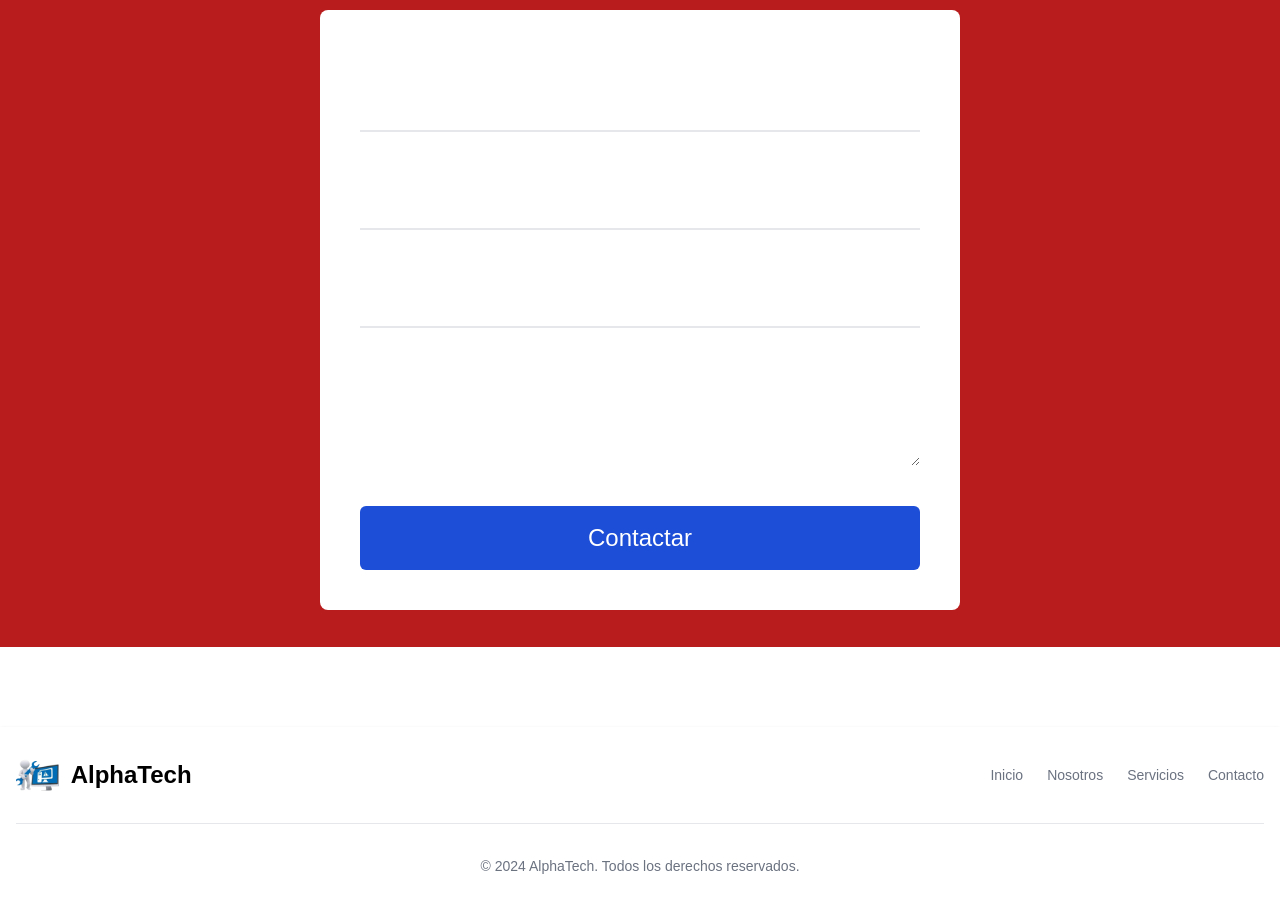
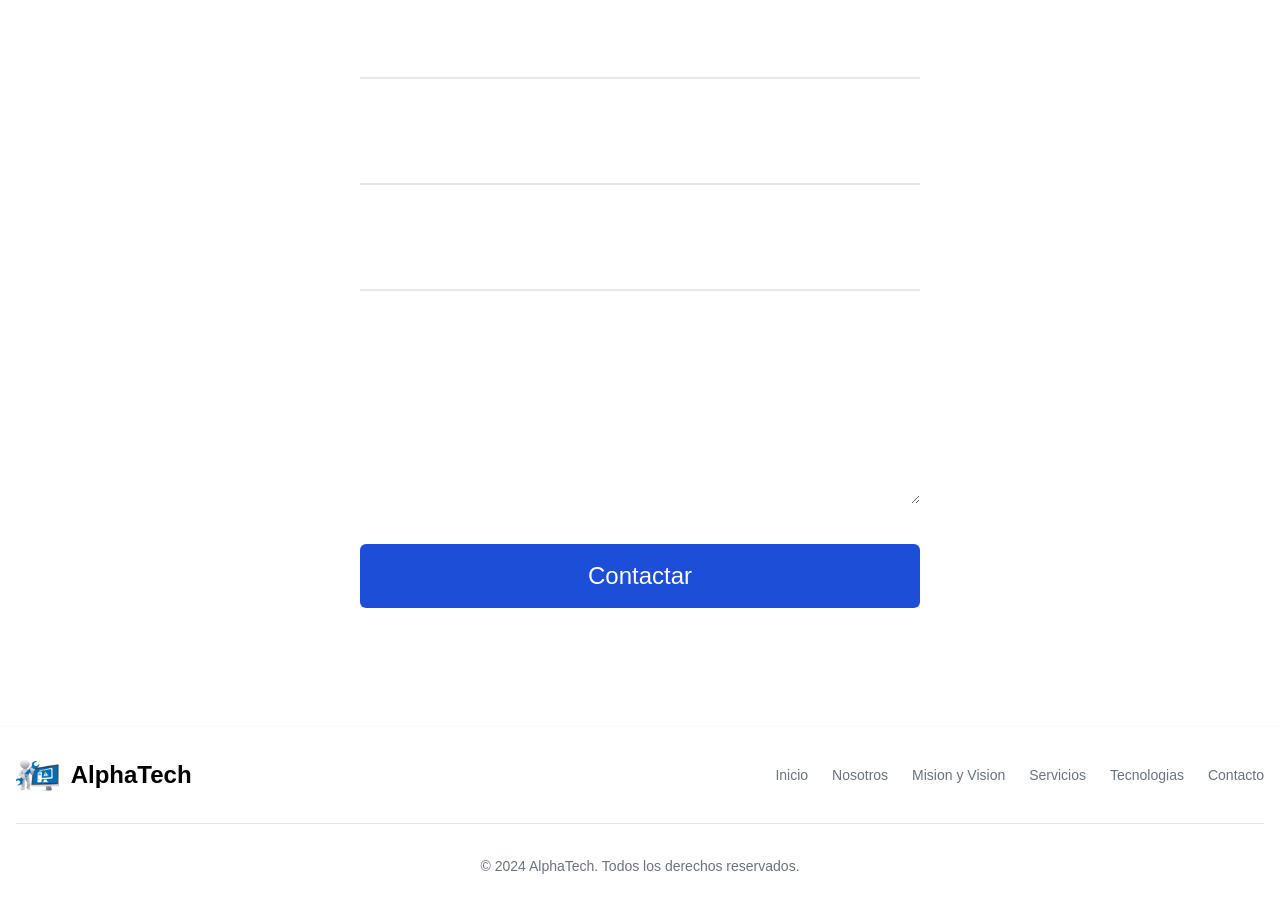
Before and after one commit to Barboza13/alpha-tech-landing-page, an Astro site: page / in a window 1280 px wide. Shown: the part 4353-5261 px from the top of the page. Built offline with nearby package versions, Linux system fonts and the light colour scheme; Astro itself is replaced by a stand-in of ours.

Commit message:
Correcion de la seccion de contacto para moviles, modificacion de los enlaces en el footer.

```diff
--- a/src/components/Contacto.astro
+++ b/src/components/Contacto.astro
@@ -3,7 +3,7 @@
 ---
 
 <h1
-    class="text-center lg:mb-4 text-3xl font-extrabold text-gray-900 dark:text-blue-950 md:text-5xl lg:text-6xl"
+    class="text-center mb-4 lg:mb-4 text-3xl font-extrabold text-gray-900 dark:text-blue-950 md:text-5xl lg:text-6xl"
 >
     <span
         class="text-transparent bg-clip-text bg-gradient-to-r to-blue-600 from-sky-400"
@@ -11,39 +11,48 @@
         CONTACTO
     </span>
 </h1>
+
 <form
-    class="flex flex-col w-[50%] h-[80%] bg-white dark:bg-gray-800 rounded-lg p-10"
+    class="flex flex-col w-[370px] md:w-[50%] h-[90%] bg-white dark:bg-gray-800 rounded-lg p-10"
     action="#"
 >
-    <label class="text-3xl text-white" for="nombre">Nombre completo:</label>
+    <label class="text-xl md:text-3xl text-white" for="nombre">
+        Nombre completo:
+    </label>
     <input
-        class="h-[50px] border-b-2 bg-transparent outline-none text-2xl text-white p-2 mb-4"
+        class="h-[30px] border-b-2 bg-transparent outline-none text-2xl text-white p-2 mb-6 md:mb-10"
         type="text"
         id="nombre"
         name="nombre"
     />
 
-    <label class="text-3xl text-white" for="email">Email:</label>
+    <label class="text-xl md:text-3xl text-white" for="email">Email:</label>
     <input
-        class="h-[50px] border-b-2 bg-transparent outline-none text-2xl text-white p-2 mb-4"
+        class="h-[30px] border-b-2 bg-transparent outline-none text-2xl text-white p-2 mb-6 md:mb-10"
         type="email"
         id="email"
         name="email"
     />
 
-    <label class="text-3xl text-white" for="telefono">Telefono:</label>
+    <label class="text-xl md:text-3xl text-white" for="telefono">
+        Telefono:
+    </label>
     <input
-        class="h-[50px] border-b-2 bg-transparent outline-none text-2xl text-white p-2 mb-4"
+        class="h-[30px] border-b-2 bg-transparent outline-none text-2xl text-white p-2 mb-6 md:mb-10"
         type="text"
         id="telefono"
         name="telefono"
     />
 
-    <label class="text-3xl text-white mb-4" for="mensaje">Mensaje:</label>
+    <label class="text-xl md:text-3xl text-white mb-4" for="mensaje">
+        Mensaje:
+    </label>
     <textarea
-        class="text-2xl outline-none h-[100px]"
+        class="text-2xl outline-none h-[100px] md:h-[200px]"
         name="mensaje"
-        id="mensaje"></textarea>
+        id="mensaje"
+    >
+    </textarea>
 
     <div class="flex justify-center mt-10">
         <button
--- a/src/components/Footer.astro
+++ b/src/components/Footer.astro
@@ -1,6 +1,6 @@
 ---
 const year = new Date().getFullYear()
-import alphalogo from "@images/alphatech.webp"
+import alphalogo from '@images/alphatech.webp'
 ---
 
 <footer class="bg-white shadow dark:bg-gray-900">
@@ -10,11 +10,7 @@ import alphalogo from "@images/alphatech.webp"
                 href="#inicio"
                 class="flex items-center mb-4 sm:mb-0 space-x-3 rtl:space-x-reverse"
             >
-                <img
-                    src={alphalogo.src}
-                    class="h-8"
-                    alt="Flowbite Logo"
-                />
+                <img src={alphalogo.src} class="h-8" alt="Flowbite Logo" />
                 <span
                     class="self-center text-2xl font-semibold whitespace-nowrap dark:text-white"
                     >AlphaTech</span
@@ -34,8 +30,18 @@ import alphalogo from "@images/alphatech.webp"
                     >
                 </li>
                 <li>
+                    <a href="#misionvision" class="hover:underline me-4 md:me-6"
+                        >Mision y Vision</a
+                    >
+                </li>
+                <li>
                     <a href="#servicios" class="hover:underline me-4 md:me-6"
                         >Servicios</a
+                    >
+                </li>
+                <li>
+                    <a href="#tecnologias" class="hover:underline me-4 md:me-6"
+                        >Tecnologias</a
                     >
                 </li>
                 <li>
--- a/src/components/SectionContacto.astro
+++ b/src/components/SectionContacto.astro
@@ -4,7 +4,7 @@ const { class: className, id } = Astro.props
 
 <section
     id={id}
-    class={`flex flex-col justify-center items-center w-full bg-red-700 max-w-[100%] mx-auto min-h-[100%] md:h-[750px] ${className}`}
+    class={`flex flex-col justify-center items-center w-full max-w-[100%] mx-auto min-h-[100%] md:h-[750px] ${className}`}
 >
     <slot />
 </section>
```
